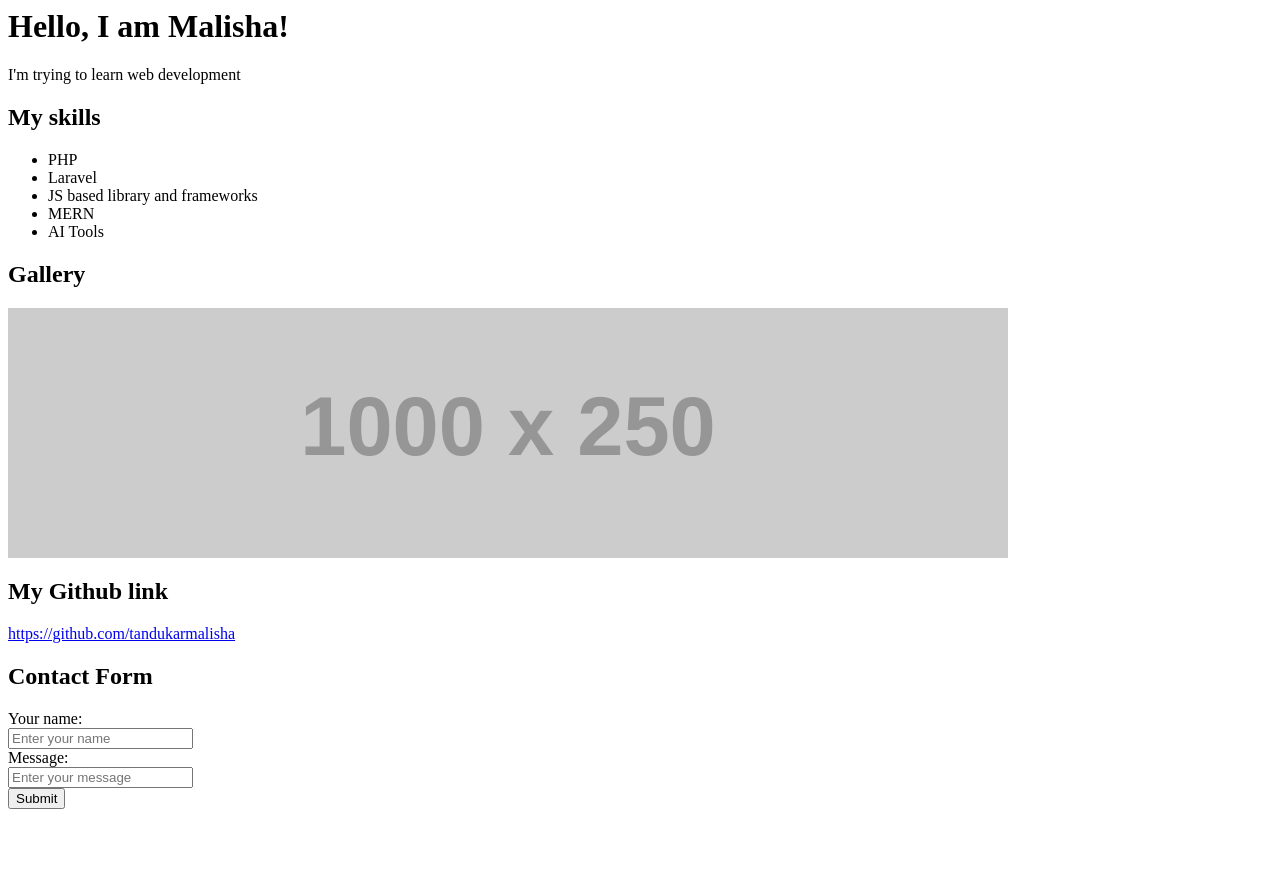
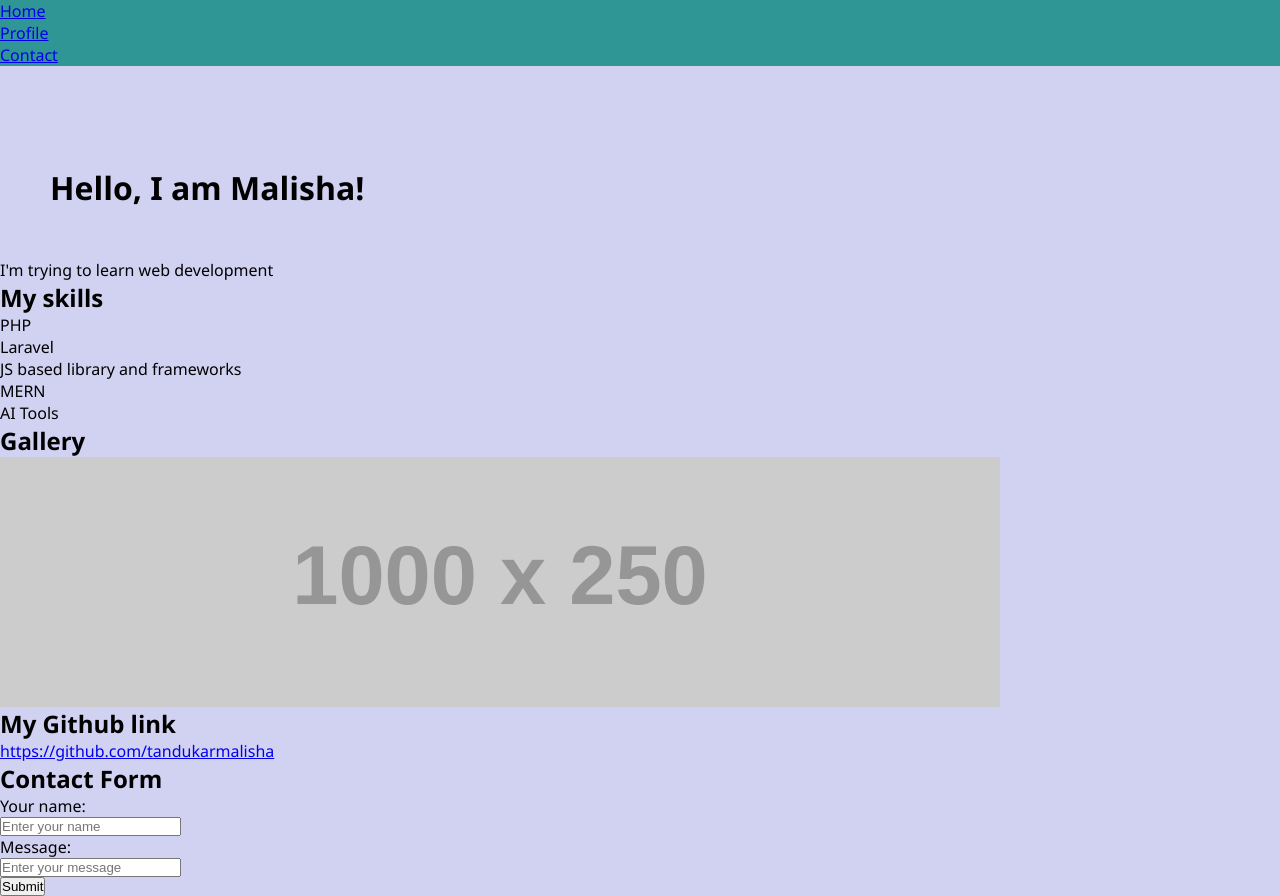
Before and after one commit to tandukarmalisha/Frontend-MERN, a plain HTML site: page profile.html in a window 1280 px wide. Before the commit the page ends 825 px from the top, so only its background shows below. Drawn offline with Linux system fonts and the light colour scheme; placeholder pictures from the web are drawn by us.

Commit message:
made changes

```diff
--- a/profile.html
+++ b/profile.html
@@ -1,6 +1,34 @@
 <html lanf="en">
+    <head>
+        <style>
+            .text-center{
+
+            }
+            .page-title{
+                margin-top: 50px;
+                padding: 50px;
+            }
+            #gallery-title{
+                color: #006200;
+            }
+        </style>
+        <link rel="stylesheet" href="./css/style.css">
+    </head>
     <body>
-        <h1>Hello, I am Malisha!</h1>
+        <header>
+            <NAV>
+                <ul>
+                    <li><a href="index.html">Home</a></li>
+                    <li><a href="profile.html">Profile</a></li>
+                    <li><a href="contact.html">Contact</a></li>
+                </ul>
+
+            </NAV>
+            <ul>
+
+            </ul>
+        </header>
+        <h1 class="page-title text-center">Hello, I am Malisha!</h1>
         <p>I'm trying to learn web development</p>
         <h2>My skills</h2>
         <ul>
```
Also changed, not shown: 1 other file.
